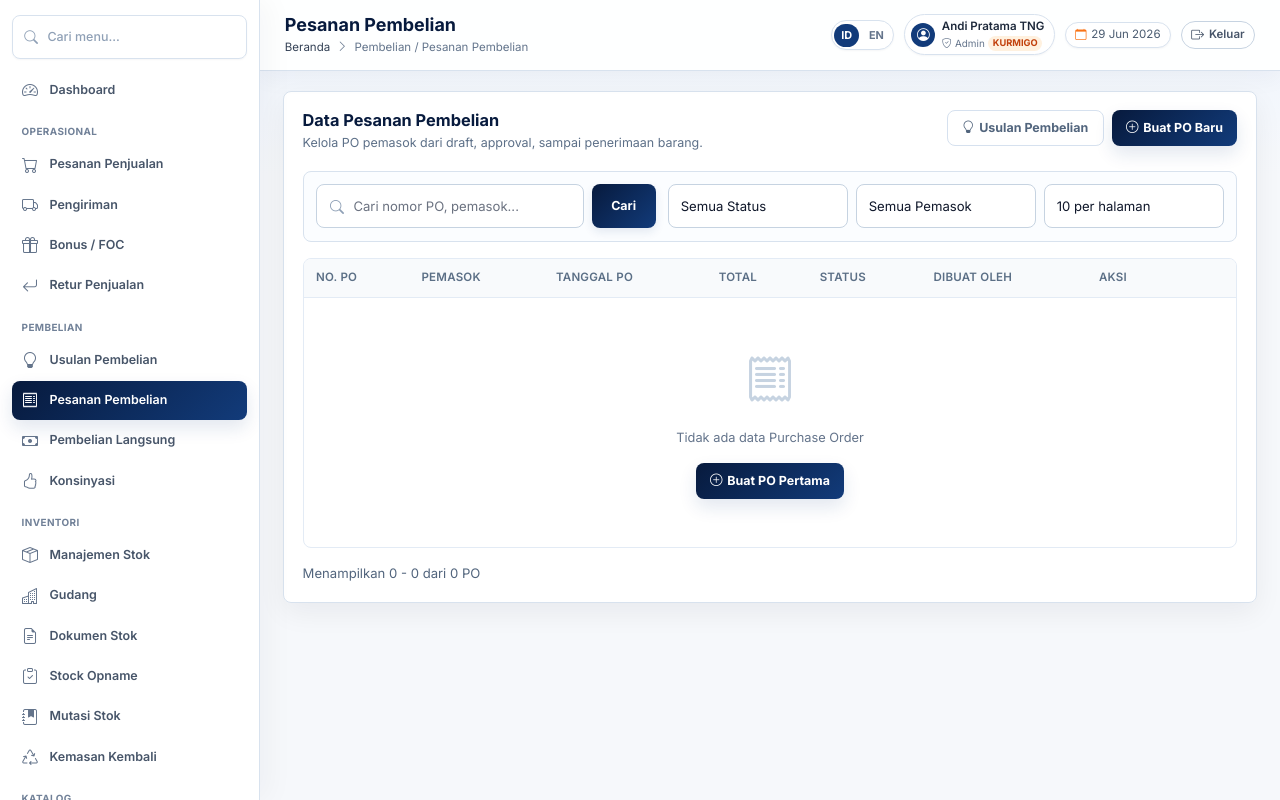
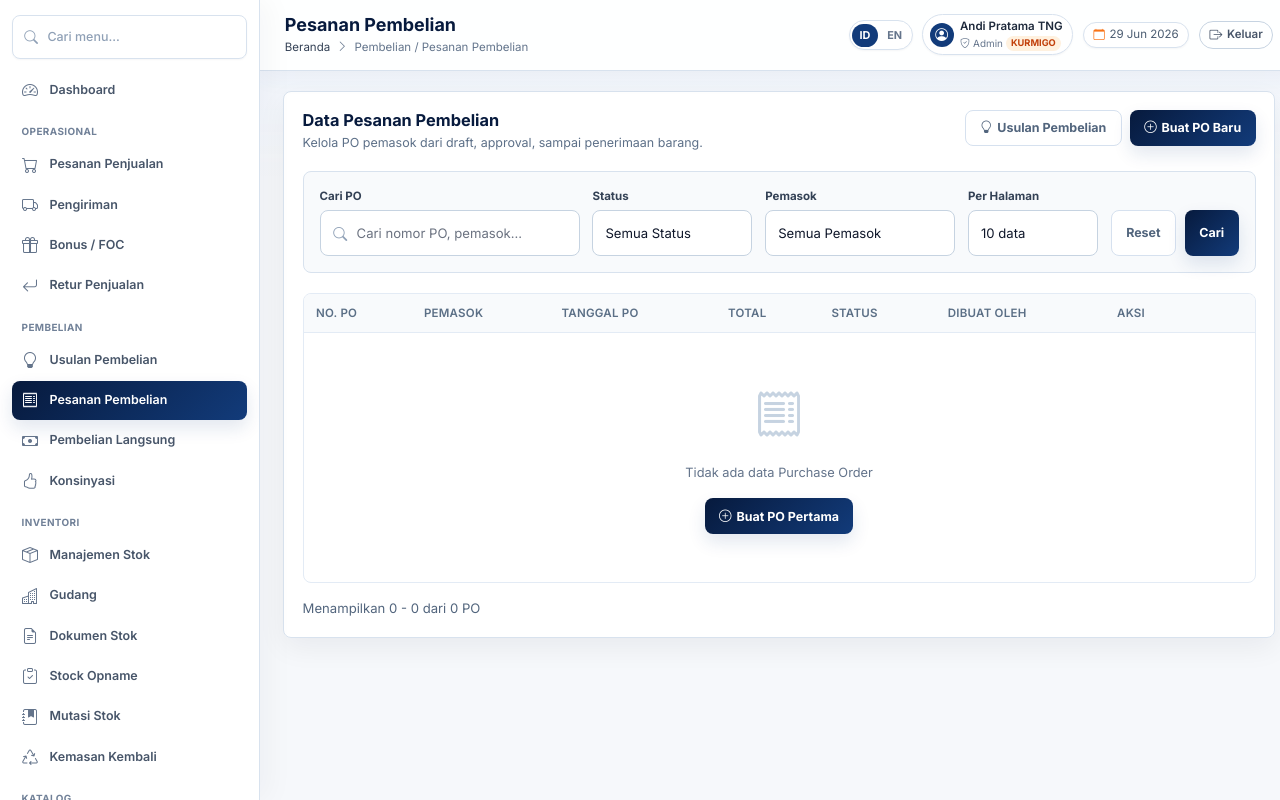
Before and after one commit to KangHasan88/DMS-1, a Laravel app: page /purchase-orders in a window 1280 px wide. Run offline with Laravel 12, Linux system fonts and the light colour scheme; the visitor is signed in with stand-in values (Sample User, id 1); data comes from the database, SQL or seed files in the repository; data that the repository does not hold is empty; style sheets or scripts are compiled from the project's sources; parts of the project's set-up code (start-up, migrations or seed data) failed here and were passed over.

Commit message:
Polish purchase order filter UI

```diff
--- a/app/Http/Controllers/PurchaseOrderController.php
+++ b/app/Http/Controllers/PurchaseOrderController.php
@@ -58,7 +58,10 @@ class PurchaseOrderController extends Controller
             $query->whereDate('order_date', '<=', $request->date_to);
         }
 
-        $perPage = $request->get('per_page', 10);
+        $perPage = (int) $request->get('per_page', 10);
+        if (!in_array($perPage, [5, 10, 20, 50], true)) {
+            $perPage = 10;
+        }
         $purchaseOrders = $query->orderBy('created_at', 'desc')->paginate($perPage);
 
         $statuses = PurchaseOrder::STATUS_LIST;
--- a/resources/views/purchase-orders/index.blade.php
+++ b/resources/views/purchase-orders/index.blade.php
@@ -25,45 +25,53 @@
     </div>
 
     <!-- Search & Filter -->
-    <div class="dms-toolbar">
-        <form action="{{ route('purchase-orders.index') }}" method="GET" class="dms-search-form">
+    <div class="dms-po-filter-panel">
+        <form action="{{ route('purchase-orders.index') }}" method="GET" class="dms-po-filter-grid">
+            <div class="dms-po-filter-control dms-po-filter-wide">
+                <label class="form-label">Cari PO</label>
                 <div class="dms-search-field">
                     <i class="bi bi-search"></i>
                     <input type="text" name="search" placeholder="Cari nomor PO, pemasok..."
                            value="{{ request('search') }}"
                            class="form-control">
                 </div>
-                <button type="submit" class="dms-btn dms-btn-primary">Cari</button>
-            </form>
-        <div class="dms-toolbar-actions">
-            <!-- Filter Status -->
-            <select name="status" onchange="window.location.href = this.value" class="form-control">
-                <option value="{{ route('purchase-orders.index', array_merge(request()->except('status'), ['status' => null])) }}">Semua Status</option>
+            </div>
+            <div class="dms-po-filter-control">
+                <label class="form-label">Status</label>
+                <select name="status" class="form-control">
+                    <option value="">Semua Status</option>
                     @foreach($statuses as $key => $label)
-                    <option value="{{ route('purchase-orders.index', array_merge(request()->except('status'), ['status' => $key])) }}" {{ request('status') == $key ? 'selected' : '' }}>
+                        <option value="{{ $key }}" {{ request('status') == $key ? 'selected' : '' }}>
                             {{ $label }}
                         </option>
                     @endforeach
                 </select>
-
-            <!-- Filter Pemasok -->
-            <select name="supplier_id" onchange="window.location.href = this.value" class="form-control">
-                <option value="{{ route('purchase-orders.index', array_merge(request()->except('supplier_id'), ['supplier_id' => null])) }}">Semua Pemasok</option>
+            </div>
+            <div class="dms-po-filter-control">
+                <label class="form-label">Pemasok</label>
+                <select name="supplier_id" class="form-control">
+                    <option value="">Semua Pemasok</option>
                     @foreach($suppliers as $supplier)
-                    <option value="{{ route('purchase-orders.index', array_merge(request()->except('supplier_id'), ['supplier_id' => $supplier->id])) }}" {{ request('supplier_id') == $supplier->id ? 'selected' : '' }}>
+                        <option value="{{ $supplier->id }}" {{ request('supplier_id') == $supplier->id ? 'selected' : '' }}>
                             {{ $supplier->name }}
                         </option>
                     @endforeach
                 </select>
-
-            <!-- Per Page -->
-            <select name="per_page" onchange="window.location.href = this.value" class="form-control">
-                <option value="{{ route('purchase-orders.index', array_merge(request()->except('per_page'), ['per_page' => 5])) }}" {{ request('per_page', 10) == 5 ? 'selected' : '' }}>5 per halaman</option>
-                <option value="{{ route('purchase-orders.index', array_merge(request()->except('per_page'), ['per_page' => 10])) }}" {{ request('per_page', 10) == 10 ? 'selected' : '' }}>10 per halaman</option>
-                <option value="{{ route('purchase-orders.index', array_merge(request()->except('per_page'), ['per_page' => 20])) }}" {{ request('per_page', 10) == 20 ? 'selected' : '' }}>20 per halaman</option>
-                <option value="{{ route('purchase-orders.index', array_merge(request()->except('per_page'), ['per_page' => 50])) }}" {{ request('per_page', 10) == 50 ? 'selected' : '' }}>50 per halaman</option>
+            </div>
+            <div class="dms-po-filter-control dms-po-filter-small">
+                <label class="form-label">Per Halaman</label>
+                <select name="per_page" class="form-control">
+                    <option value="5" {{ request('per_page', 10) == 5 ? 'selected' : '' }}>5 data</option>
+                    <option value="10" {{ request('per_page', 10) == 10 ? 'selected' : '' }}>10 data</option>
+                    <option value="20" {{ request('per_page', 10) == 20 ? 'selected' : '' }}>20 data</option>
+                    <option value="50" {{ request('per_page', 10) == 50 ? 'selected' : '' }}>50 data</option>
                 </select>
             </div>
+            <div class="dms-po-filter-actions">
+                <a href="{{ route('purchase-orders.index') }}" class="dms-btn dms-btn-outline">Reset</a>
+                <button type="submit" class="dms-btn dms-btn-primary">Cari</button>
+            </div>
+        </form>
     </div>
 
     <!-- Purchase Orders Table -->
@@ -184,4 +192,74 @@ function deletePO(poId, poNumber) {
 }
 </script>
 
+<style>
+.dms-po-filter-panel {
+    margin-bottom: 1.25rem;
+    padding: 1rem;
+    border: 1px solid var(--k-gray-200);
+    border-radius: 8px;
+    background: var(--k-gray-50);
+}
+
+.dms-po-filter-grid {
+    display: grid;
+    grid-template-columns: minmax(260px, 1.8fr) minmax(160px, 0.7fr) minmax(190px, 0.9fr) minmax(130px, 0.55fr) auto;
+    gap: 0.8rem;
+    align-items: end;
+}
+
+.dms-po-filter-control {
+    min-width: 0;
+}
+
+.dms-po-filter-panel .form-label {
+    margin-bottom: 0.35rem;
+    font-size: 0.72rem;
+    font-weight: 700;
+    color: var(--k-gray-700);
+}
+
+.dms-po-filter-panel .form-control {
+    width: 100%;
+    min-height: 46px;
+}
+
+.dms-po-filter-actions {
+    display: flex;
+    justify-content: flex-end;
+    gap: 0.55rem;
+    white-space: nowrap;
+}
+
+.dms-po-filter-actions .dms-btn {
+    min-height: 46px;
+}
+
+@media (max-width: 1180px) {
+    .dms-po-filter-grid {
+        grid-template-columns: repeat(2, minmax(0, 1fr));
+    }
+
+    .dms-po-filter-wide,
+    .dms-po-filter-actions {
+        grid-column: 1 / -1;
+    }
+}
+
+@media (max-width: 720px) {
+    .dms-po-filter-grid {
+        grid-template-columns: 1fr;
+    }
+
+    .dms-po-filter-actions {
+        flex-direction: column-reverse;
+    }
+
+    .dms-po-filter-actions .dms-btn {
+        width: 100%;
+        justify-content: center;
+    }
+}
+</style>
+
 @endsection
```
Lines whose indentation alone changed are shown as unchanged.
